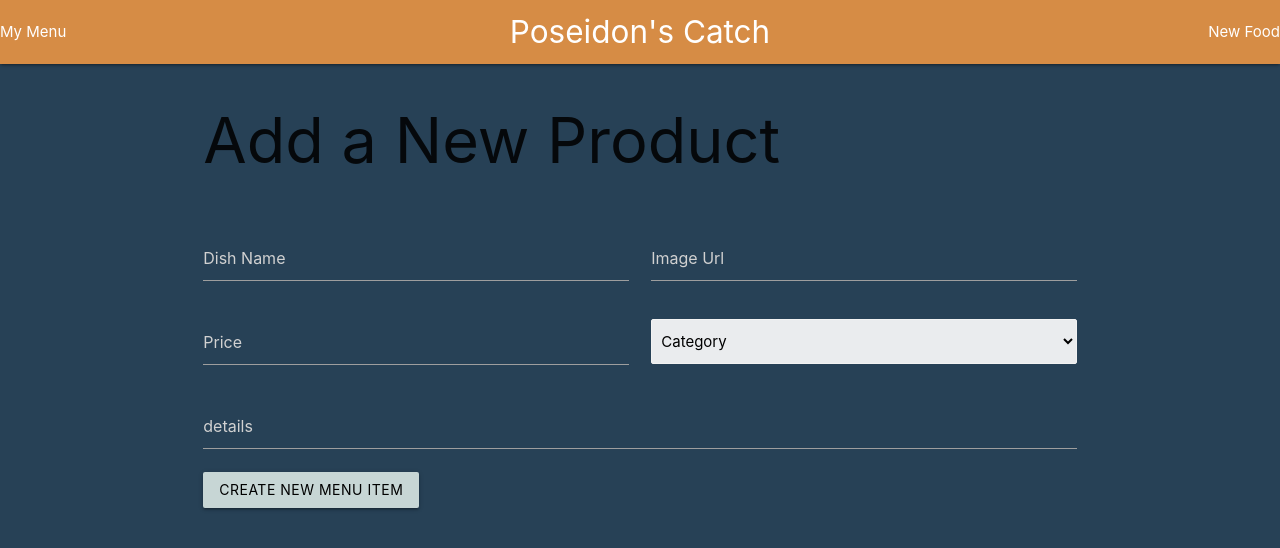
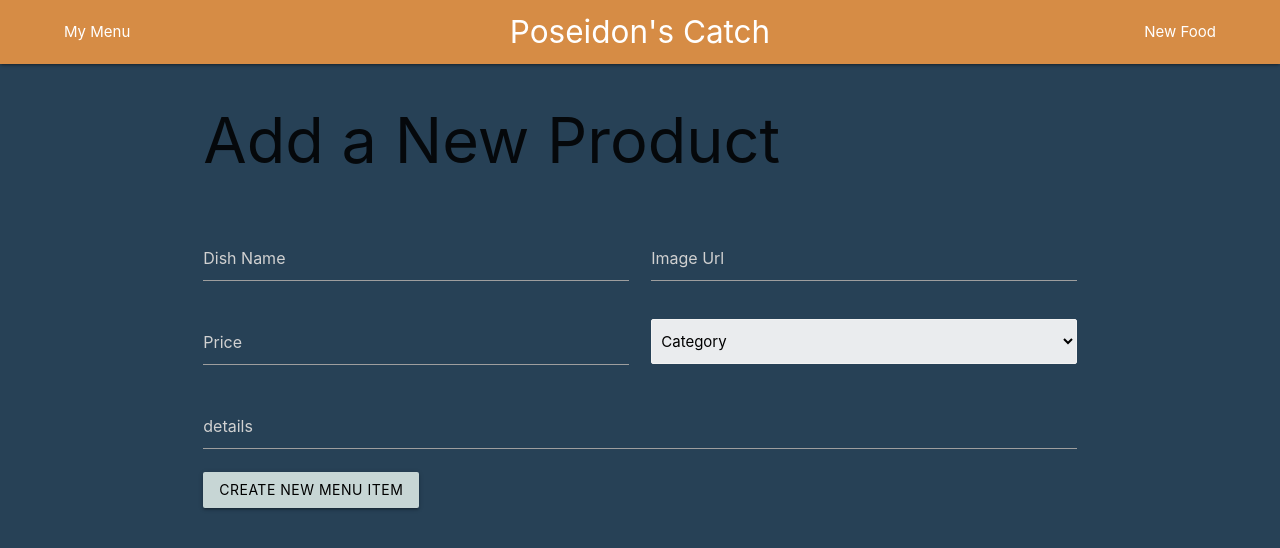
Before and after one commit to bcshanken/restaurantMenu, a React (Create React App) app in the folder client/: page /newfood in a window 1280 px wide. Shown: the top 548 px of the page. Built offline with nearby package versions, Linux system fonts and the light colour scheme.

Commit message:
added styling to nav-links (margin left and right)

```diff
--- a/client/src/Components/Navbar/Nav.css
+++ b/client/src/Components/Navbar/Nav.css
@@ -1,3 +1,8 @@
 nav {
     background-color: #D68C45;
 }
+
+.nav-link {
+    margin-left: 5% !important;
+    margin-right: 5% !important;
+}
--- a/client/src/Components/Navbar/NavAdmin.jsx
+++ b/client/src/Components/Navbar/NavAdmin.jsx
@@ -8,12 +8,12 @@ const NavAdmin = () => {
       <nav>
         <div className="nav-wrapper">
 
-              <NavLink className="left" to="/adminmenu">My Menu</NavLink>
+              <NavLink className="left nav-link" to="/adminmenu">My Menu</NavLink>
 
           <a href="#" className="brand-logo center">
             Poseidon's Catch
           </a>
-          <NavLink className="right" to="/newfood">New Food</NavLink>
+          <NavLink className="right nav-link" to="/newfood">New Food</NavLink>
         </div>
       </nav>
     </div>
--- a/client/src/Components/Navbar/NavHomeCheckout.jsx
+++ b/client/src/Components/Navbar/NavHomeCheckout.jsx
@@ -8,12 +8,12 @@ const NavHomeCheckout = () => {
       <nav>
         <div className="nav-wrapper">
 
-              <NavLink className="left" to="/">Home</NavLink>
+              <NavLink className="left nav-link" to="/">Home</NavLink>
 
           <a href="#" className="brand-logo center">
             Poseidon's Catch
           </a>
-          <ul id="nav-mobile" className="right">
+          <ul id="nav-mobile" className="right nav-link">
             <li>Checkout</li>
           </ul>
         </div>
--- a/client/src/Components/Navbar/NavHomeOnly.jsx
+++ b/client/src/Components/Navbar/NavHomeOnly.jsx
@@ -8,7 +8,7 @@ const NavHomeOnly = () => {
       <nav>
         <div className="nav-wrapper">
 
-              <NavLink className="left" to="/">Home</NavLink>
+              <NavLink className="left nav-link" to="/">Home</NavLink>
 
           <a href="#" className="brand-logo center">
             Poseidon's Catch
```
